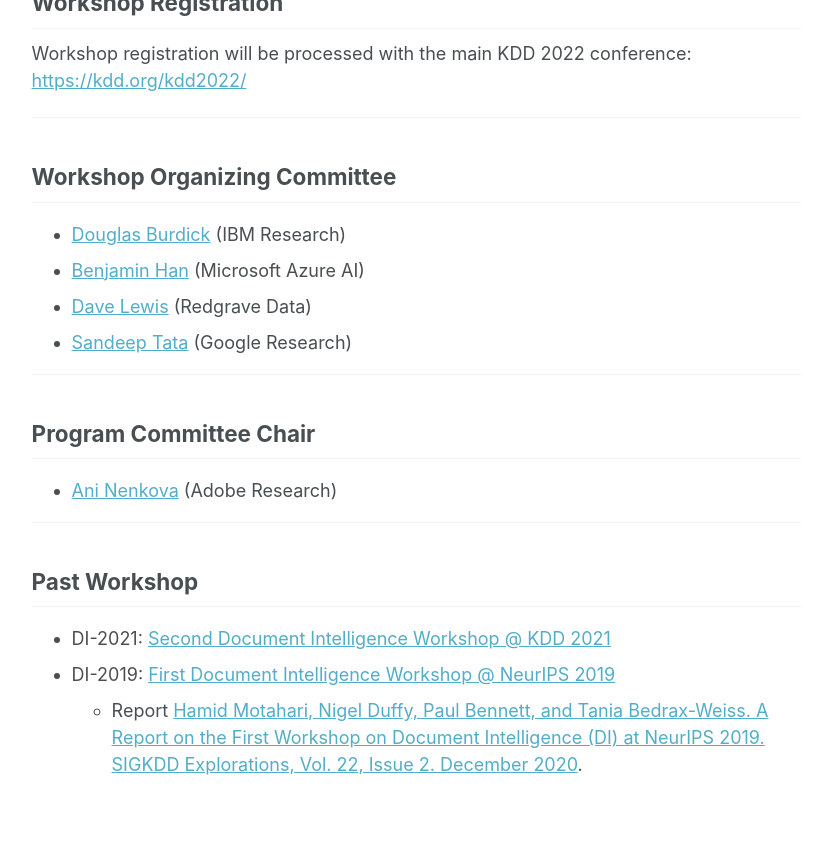
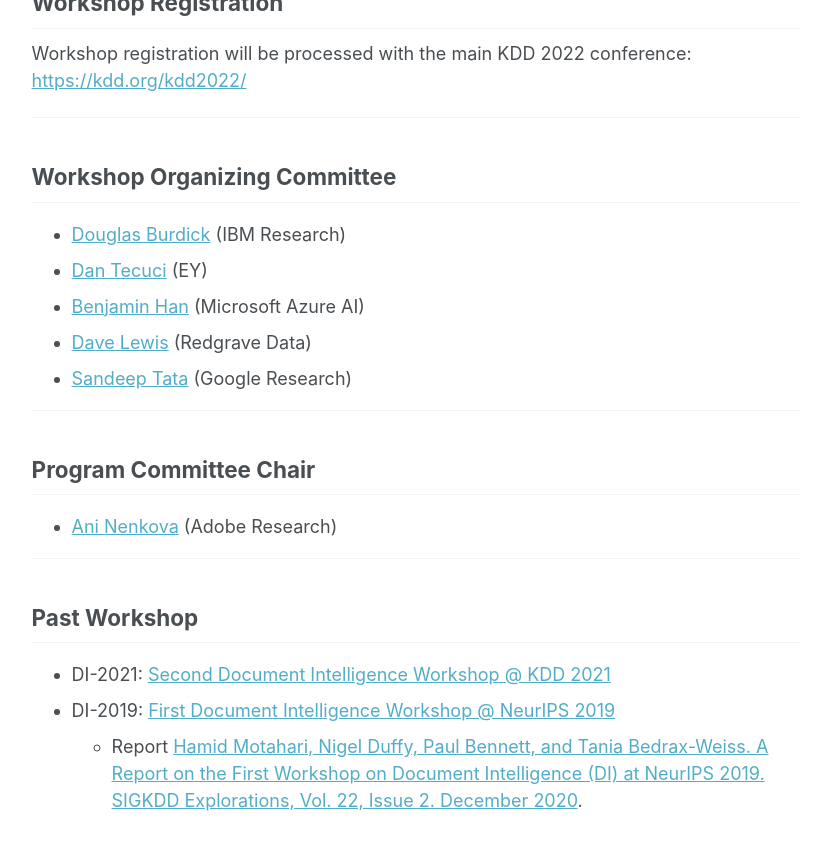
Before and after one commit to document-intelligence/DI-2022, a Jekyll site: the page built from _pages/cfp.md, in a window 1280 px wide and 900 px high, scrolled down 3407 px. Shown: the top 850 px of the window, without its empty margins (250-1082 px from the left). Built offline with Jekyll 4.4.1, drawn with Linux system fonts in a browser that asks for light colours.

Commit message:
Update cfp.md

```diff
--- a/_pages/cfp.md
+++ b/_pages/cfp.md
@@ -147,6 +147,7 @@ Workshop registration will be processed with the main KDD 2022 conference: <http
 ## Workshop Organizing Committee
 
 - [Douglas Burdick](https://researcher.watson.ibm.com/researcher/view.php?person=us-drburdic) (IBM Research)
+- [Dan Tecuci](https://www.linkedin.com/in/dantecuci/) (EY)
 - [Benjamin Han](https://www.linkedin.com/in/benjaminhan/) (Microsoft Azure AI)
 - [Dave Lewis](https://www.linkedin.com/in/daviddlewis/) (Redgrave Data)
 - [Sandeep Tata](https://research.google/people/SandeepTata/) (Google Research)
```
